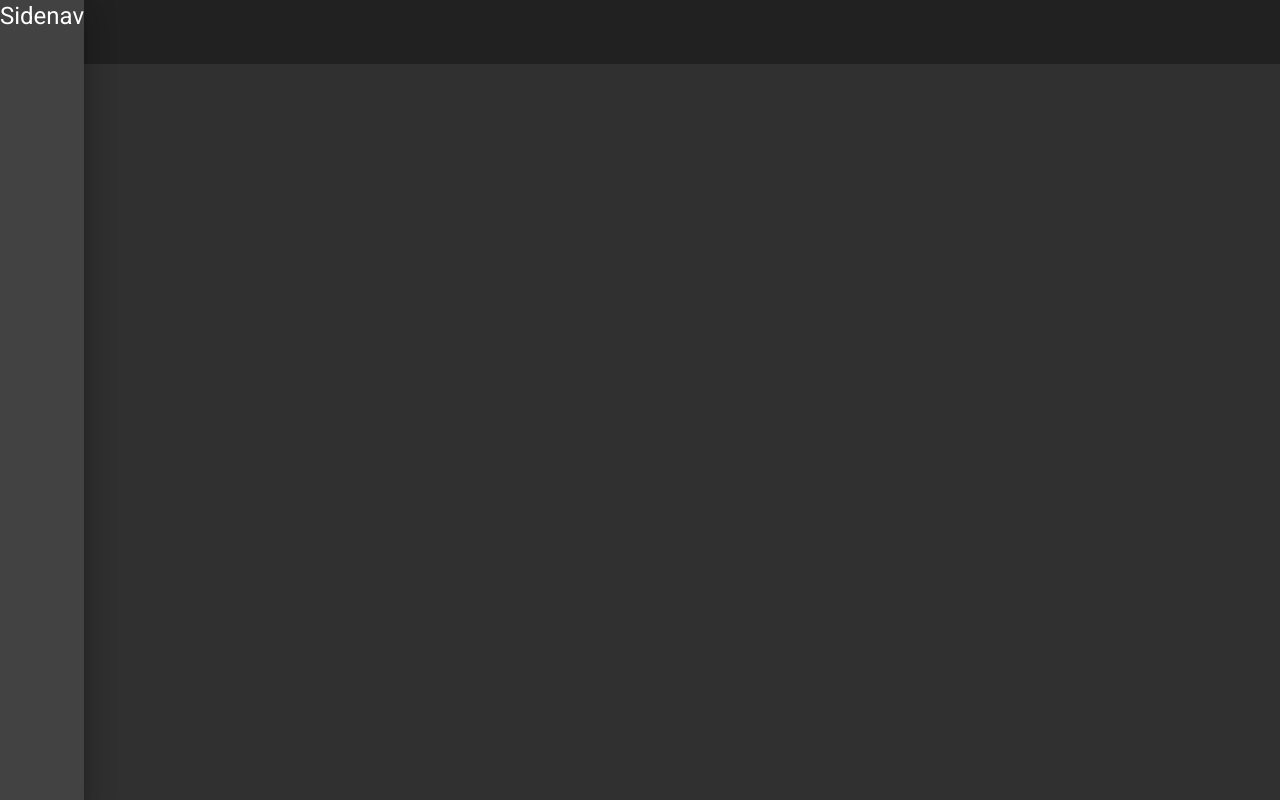
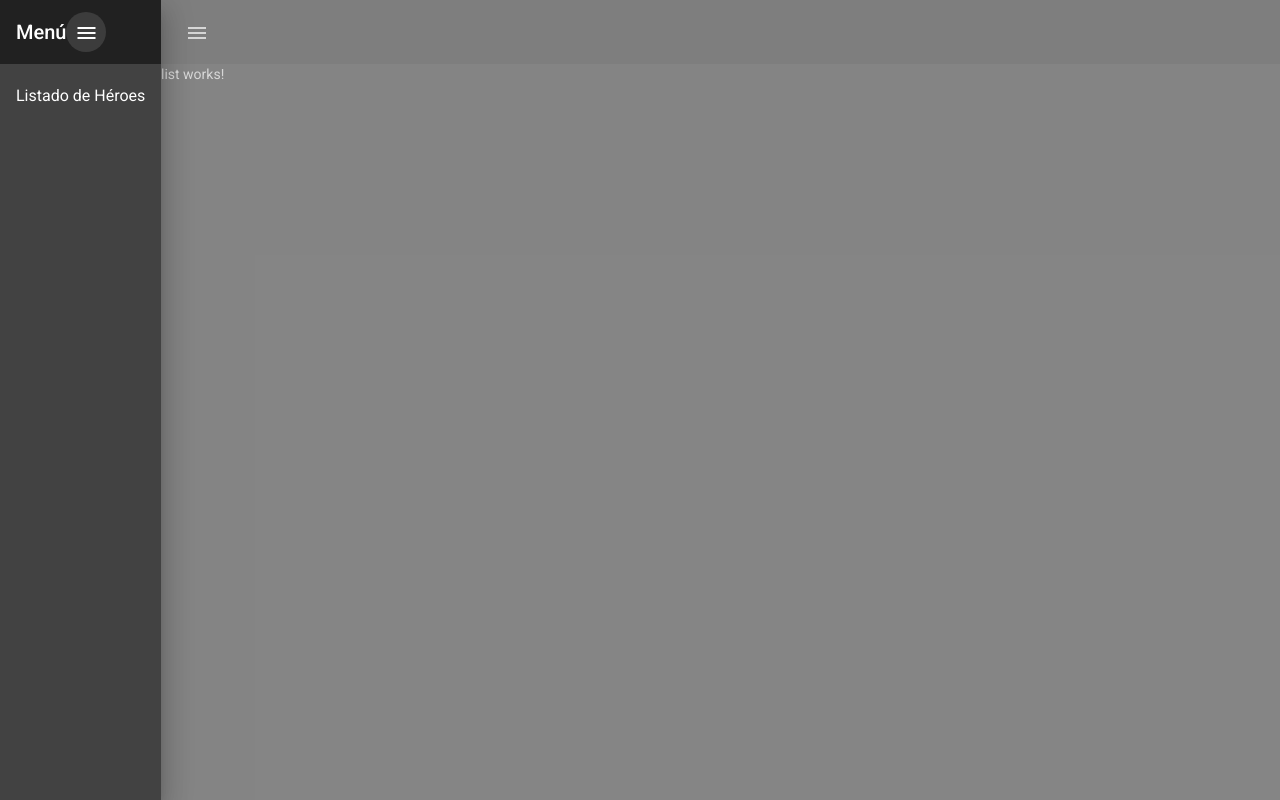
Before and after one commit to eliecerj/heroesApp, an Angular app: page /heroes/list in a window 1280 px wide. Both pictures are taken after a click on the button "menu". Built offline with nearby package versions, Linux system fonts and the light colour scheme.

Commit message:
creating menu

```diff
--- a/src/app/heroes/pages/home/home.component.html
+++ b/src/app/heroes/pages/home/home.component.html
@@ -1,6 +1,19 @@
-<mat-drawer-container fullscreen>
-    <mat-sidenav #sidenav>
-        <h1>Sidenav</h1>
+<mat-sidenav-container fullscreen>
+    <mat-sidenav #sidenav mode="push">
+        <mat-toolbar>
+            <span>Menú</span>
+            <button mat-icon-button
+                    (click)="sidenav.toggle()">
+                <mat-icon>menu</mat-icon>
+            </button>
+        </mat-toolbar>
+        <mat-nav-list>
+            <a routerLink="./list"
+                mat-list-item
+                (click)="sidenav.toggle()">
+                <span>Listado de Héroes</span>
+            </a>
+        </mat-nav-list>
     </mat-sidenav>
     <mat-toolbar>
         <button mat-icon-button
@@ -8,4 +21,5 @@
             <mat-icon>menu</mat-icon>
         </button>
     </mat-toolbar>
-</mat-drawer-container>
+    <router-outlet></router-outlet>
+</mat-sidenav-container>
--- a/src/app/material/material.module.ts
+++ b/src/app/material/material.module.ts
@@ -2,6 +2,7 @@ import { NgModule } from '@angular/core';
 
 import {MatButtonModule} from '@angular/material/button';
 import {MatIconModule} from '@angular/material/icon';
+import {MatListModule} from '@angular/material/list';
 import {MatSidenavModule} from '@angular/material/sidenav';
 import {MatToolbarModule} from '@angular/material/toolbar';
 
@@ -12,6 +13,8 @@ import {MatToolbarModule} from '@angular/material/toolbar';
     MatSidenavModule,
     MatToolbarModule,
     MatButtonModule,
-    MatIconModule]
+    MatIconModule,
+    MatListModule
+  ]
 })
 export class MaterialModule { }
```
